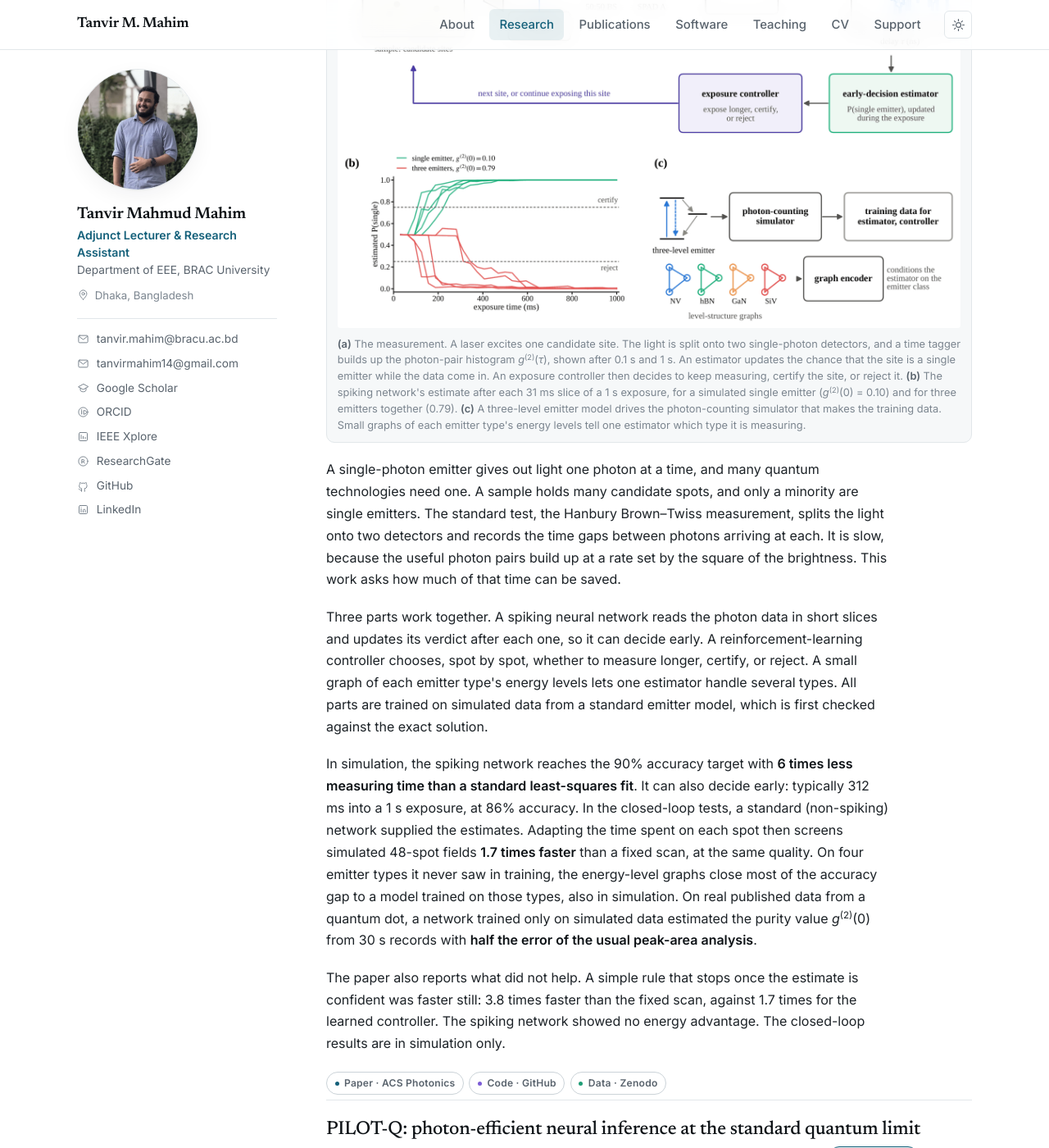
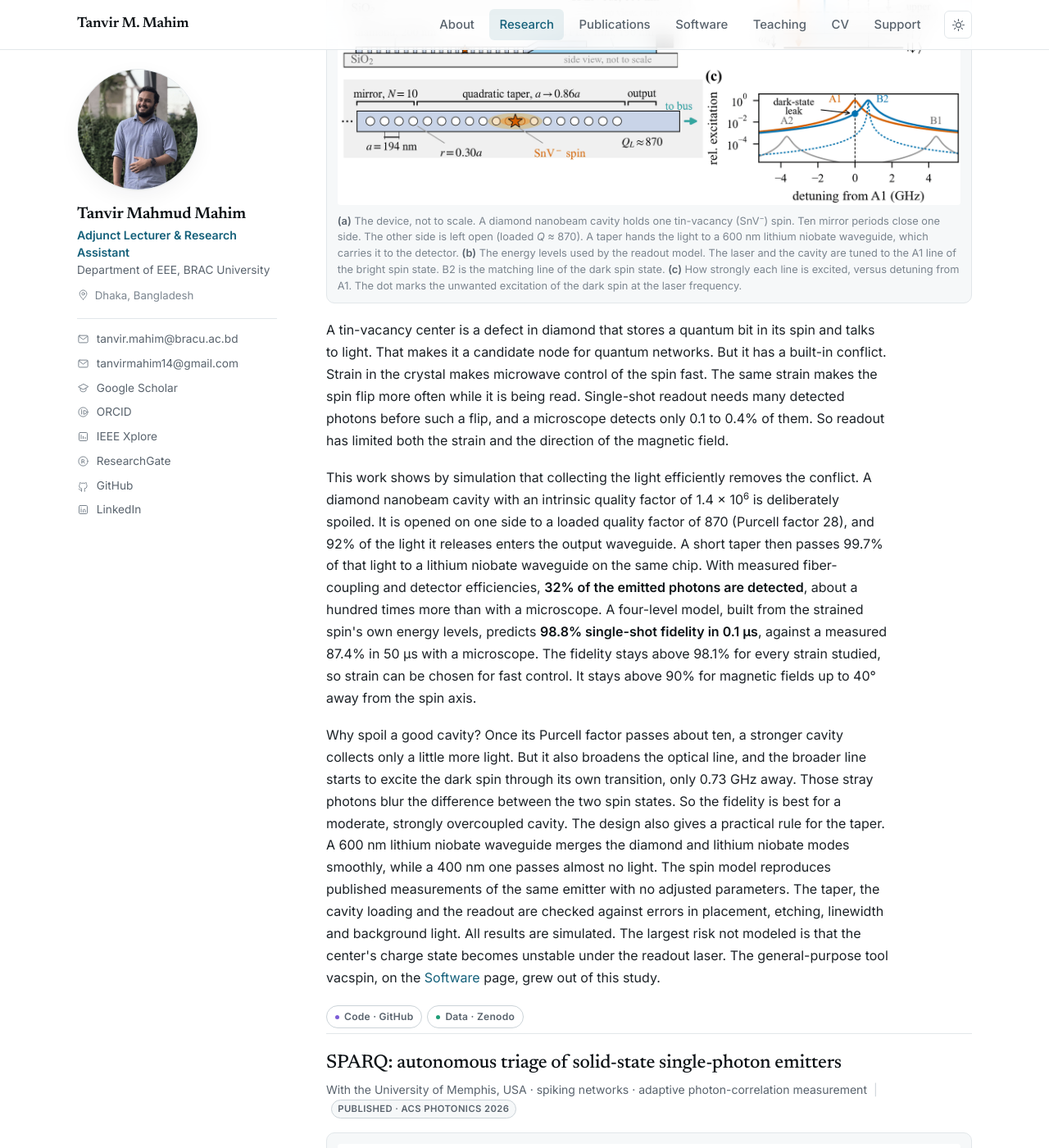
Before and after one commit to Tanvir-Mahmud-Mahim/Tanvir-Mahmud-Mahim.github.io, a Jekyll site: the page built from research.md, in a window 1280 px wide and 1400 px high, scrolled down 3647 px. Shown: the whole window at 82% size. Built offline with Jekyll 4.4.1, drawn with Linux system fonts in a browser that asks for light colours; some of the changed text lies outside the part shown.

Commit message:
Research page: tin-vacancy fast readout on thin-film lithium niobate (manuscript under review), with figure; About and Software pages updated

```diff
--- a/research.md
+++ b/research.md
@@ -50,6 +50,27 @@ Work marked <span class="tag tag-review">Under review</span> is currently in pee
   <ul class="pub-actions">
     <li><a class="chip chip-code" href="https://github.com/Tanvir-Mahmud-Mahim/nv-membrane-vortex-sensing" rel="noopener">Code · GitHub</a></li>
     <li><a class="chip chip-data" href="https://doi.org/10.5281/zenodo.23022201" rel="noopener">Data · Zenodo</a></li>
+  </ul>
+</section>
+
+<section class="project">
+  <h3>Fast single-shot readout of tin-vacancy spins on thin-film lithium niobate</h3>
+  <p class="project-meta">Diamond nanocavity · thin-film lithium niobate · spin-photon interface<span class="sep">|</span><span class="tag tag-review">Under review</span></p>
+
+  <figure class="project-figure">
+    <img src="{{ '/assets/images/research/snv-tfln-fast-readout.png' | relative_url }}" alt="Top and side views of a diamond nanobeam cavity holding one tin-vacancy spin, tapered onto a 600 nm thin-film lithium niobate waveguide that leads to a detector; the spin's energy levels and optical lines; and a plot of how strongly each line is excited versus laser detuning, with the dark-state leak marked." width="1600" height="776" loading="lazy">
+    <figcaption><b>(a)</b> The device, not to scale. A diamond nanobeam cavity holds one tin-vacancy (SnV<sup>−</sup>) spin. Ten mirror periods close one side. The other side is left open (loaded <em>Q</em> ≈ 870). A taper hands the light to a 600 nm lithium niobate waveguide, which carries it to the detector. <b>(b)</b> The energy levels used by the readout model. The laser and the cavity are tuned to the A1 line of the bright spin state. B2 is the matching line of the dark spin state. <b>(c)</b> How strongly each line is excited, versus detuning from A1. The dot marks the unwanted excitation of the dark spin at the laser frequency.</figcaption>
+  </figure>
+
+  <p>A tin-vacancy center is a defect in diamond that stores a quantum bit in its spin and talks to light. That makes it a candidate node for quantum networks. But it has a built-in conflict. Strain in the crystal makes microwave control of the spin fast. The same strain makes the spin flip more often while it is being read. Single-shot readout needs many detected photons before such a flip, and a microscope detects only 0.1 to 0.4% of them. So readout has limited both the strain and the direction of the magnetic field.</p>
+
+  <p>This work shows by simulation that collecting the light efficiently removes the conflict. A diamond nanobeam cavity with an intrinsic quality factor of 1.4 × 10<sup>6</sup> is deliberately spoiled. It is opened on one side to a loaded quality factor of 870 (Purcell factor 28), and 92% of the light it releases enters the output waveguide. A short taper then passes 99.7% of that light to a lithium niobate waveguide on the same chip. With measured fiber-coupling and detector efficiencies, <strong>32% of the emitted photons are detected</strong>, about a hundred times more than with a microscope. A four-level model, built from the strained spin's own energy levels, predicts <strong>98.8% single-shot fidelity in 0.1 µs</strong>, against a measured 87.4% in 50 µs with a microscope. The fidelity stays above 98.1% for every strain studied, so strain can be chosen for fast control. It stays above 90% for magnetic fields up to 40° away from the spin axis.</p>
+
+  <p>Why spoil a good cavity? Once its Purcell factor passes about ten, a stronger cavity collects only a little more light. But it also broadens the optical line, and the broader line starts to excite the dark spin through its own transition, only 0.73 GHz away. Those stray photons blur the difference between the two spin states. So the fidelity is best for a moderate, strongly overcoupled cavity. The design also gives a practical rule for the taper. A 600 nm lithium niobate waveguide merges the diamond and lithium niobate modes smoothly, while a 400 nm one passes almost no light. The spin model reproduces published measurements of the same emitter with no adjusted parameters. The taper, the cavity loading and the readout are checked against errors in placement, etching, linewidth and background light. All results are simulated. The largest risk not modeled is that the center's charge state becomes unstable under the readout laser. The general-purpose tool vacspin, on the <a href="{{ '/software/' | relative_url }}">Software</a> page, grew out of this study.</p>
+
+  <ul class="pub-actions">
+    <li><a class="chip chip-code" href="https://github.com/Tanvir-Mahmud-Mahim/snv-tfln-cavity-interface" rel="noopener">Code · GitHub</a></li>
+    <li><a class="chip chip-data" href="https://doi.org/10.5281/zenodo.23507013" rel="noopener">Data · Zenodo</a></li>
   </ul>
 </section>
 
```
Also changed, not shown: index.md (+2 -2 lines), software.md (+1 -1 lines), assets/images/research/snv-tfln-fast-readout.png (added).
